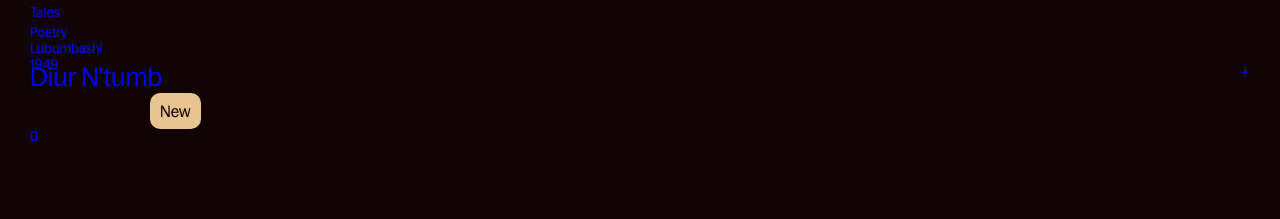
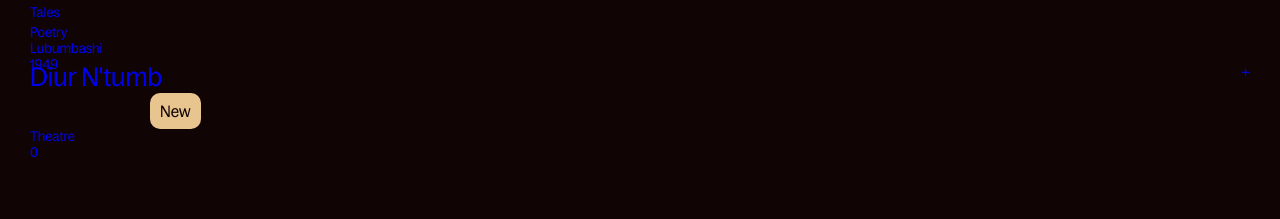
Before and after one commit to UncleDoubleU/Congolese-Authors-Index, a React (Vite) app in the folder 20250513-cai/: page / in a window 1280 px wide. Shown: the part 786-1005 px from the top of the page. Built offline with nearby package versions, Linux system fonts and the light colour scheme.

Commit message:
search by full name without accents

```diff
--- a/20250513-cai/authors_db/authors.json
+++ b/20250513-cai/authors_db/authors.json
@@ -148,7 +148,7 @@
           ],
           "portrait": "",
           "sources": "https://aflit.arts.uwa.edu.au/DiurNtumb.html, https://www.nytimes.com/1987/02/18/theater/festival-of-new-plays-from-africa-to-open.html, https://www.artcena.fr/agendas/spectacles/qui-hurle-dans-la-nuit-1986",
-          "genres": [],
+          "genres": ["Theatre"],
           "sex": "F"
      }
 ]
--- a/20250513-cai/src/App.tsx
+++ b/20250513-cai/src/App.tsx
@@ -46,6 +46,7 @@ function App({ searchTextInput }: searchTextProp) {
 
   useEffect(() => {
     setAuthorsArray(inputValue !== "" ? filteredAuthorArray : authors);
+    console.log(filteredAuthorArray);
   }, [inputValue])
 
   // function actualFilterByName(object, fName, lName) {
@@ -54,9 +55,12 @@ function App({ searchTextInput }: searchTextProp) {
   // }
 
 
+  console.log(authors[0].genres)
+
 
   const filteredAuthorArray = authors.filter(author =>
-    author.firstName.toLowerCase().includes(inputValue.toLowerCase())
+
+    author.fullName.normalize("NFD").replace(/\p{Diacritic}/gu, "").toLowerCase().includes(inputValue) || author.fullName.toLowerCase().includes(inputValue)
   );
 
 
@@ -72,7 +76,7 @@ function App({ searchTextInput }: searchTextProp) {
           <label htmlFor="searchBar">Search for Authors</label>
           <input
             ref={searchInputRef}
-            onInput={(e) => setInputValue((e.target as HTMLTextAreaElement).value)}
+            onInput={(e) => setInputValue((e.target as HTMLTextAreaElement).value.toLowerCase())}
             type="text"
             name='searchBar'
             max={200}
```
